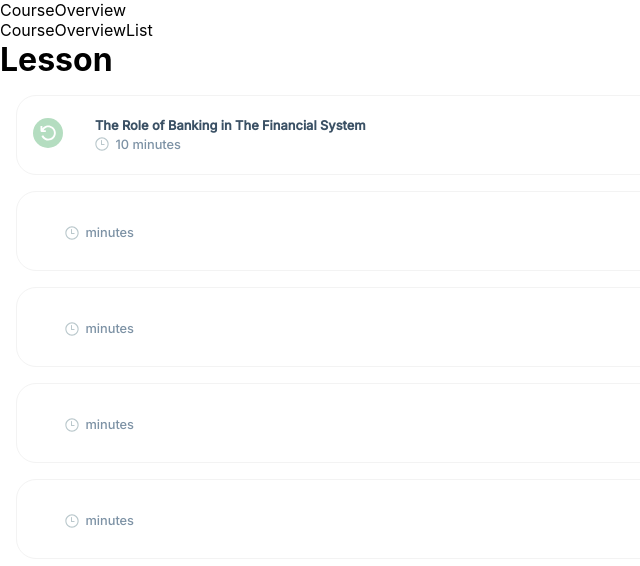
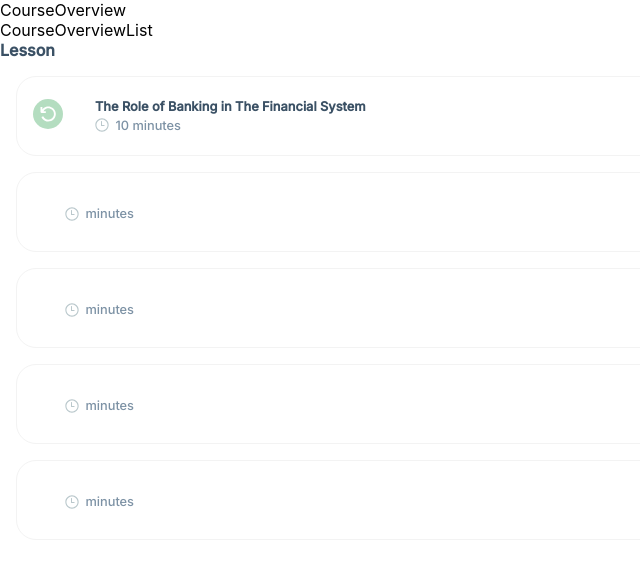
Before and after one commit to ecf123/ecf-fe-prototype, a React (Create React App) app: page /article in a window 1280 px wide. Shown: the top 566 px of the page, without its empty margins (0-640 px from the left). Built offline with nearby package versions, Linux system fonts and the light colour scheme.

Commit message:
styled list container title

```diff
--- a/src/containers/CourseOverviewList/CourseOverviewList.jsx
+++ b/src/containers/CourseOverviewList/CourseOverviewList.jsx
@@ -2,14 +2,19 @@ import React from "react";
 import CourseOverviewListItem from "../../components/CourseOverviewListItem/CourseOverviewListItem";
 //import PlayIcon from "../"
 import Redo from "../../assets/images/redo.svg";
+import "./CourseOverviewList.scss";
 
 const CourseOverviewList = ({ title }) => {
   return (
     <div>
       CourseOverviewList
-      <h1>{title}</h1>
+      <h1 className="list-container__title">{title}</h1>
       <div>
-        <CourseOverviewListItem image={Redo} title="The Role of Banking in The Financial System" duration="10" />
+        <CourseOverviewListItem
+          image={Redo}
+          title="The Role of Banking in The Financial System"
+          duration="10"
+        />
         <CourseOverviewListItem />
         <CourseOverviewListItem />
         <CourseOverviewListItem />
--- a/src/containers/CourseOverviewList/CourseOverviewList.scss
+++ b/src/containers/CourseOverviewList/CourseOverviewList.scss
@@ -0,0 +1,9 @@
+@use "../../assets/sass/variables" as *;
+.list-container {
+  &__title {
+    font-size: $font-size-small;
+    font-family: $secondary-font-family;
+    font-weight: $font-weight-bold;
+    color: $primary-color-navy;
+  }
+}
```
